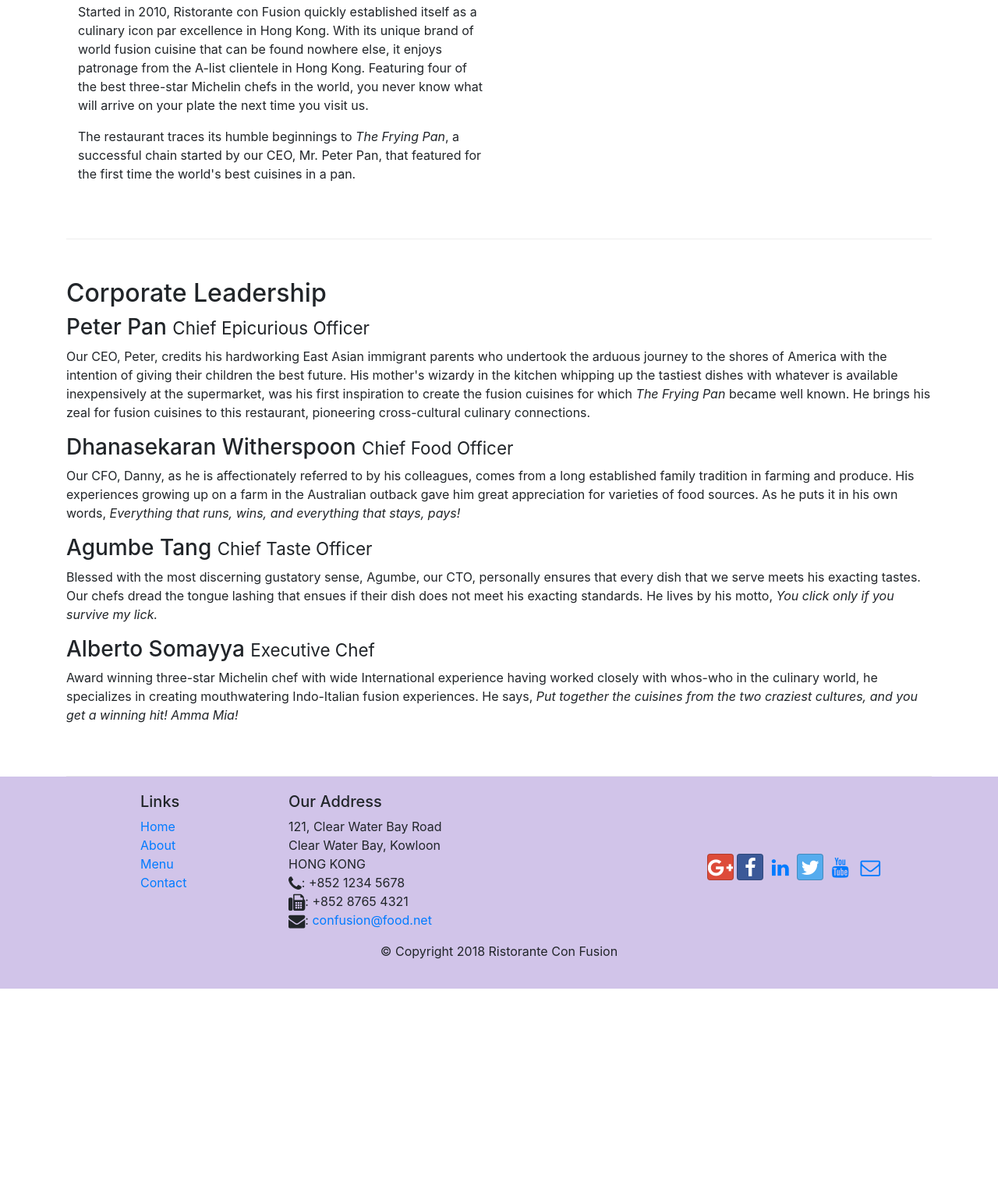
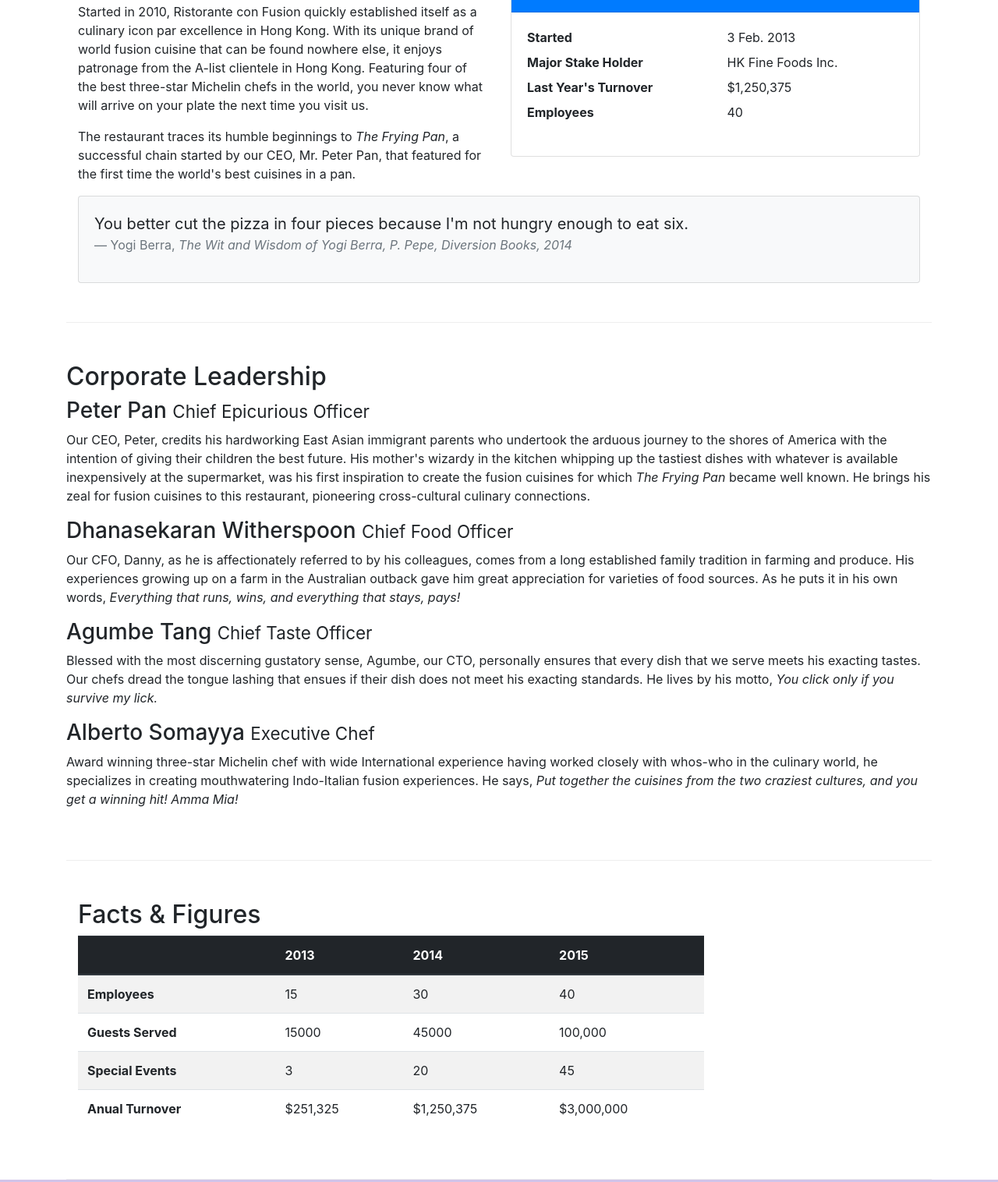
Before and after one commit to basavarajh99/Bootstrap4, a website: page aboutus.html in a window 1280 px wide. Shown: the part 558-2074 px from the top of the page at 78% size. Before the commit the page ends 1876 px from the top, so only its background shows below. Drawn offline with nearby package versions, Linux system fonts and the light colour scheme.

Commit message:
tables and cards

```diff
--- a/aboutus.html
+++ b/aboutus.html
@@ -61,13 +61,42 @@
             </div>
         </div>
 
-        <div class="row-content">
+        <div class=" row row-content">
             <div class="col-12 col-sm-6">
-        <h2>Our History</h2>
+                <h2>Our History</h2>
                 <p>Started in 2010, Ristorante con Fusion quickly established itself as a culinary icon par excellence in Hong Kong. With its unique brand of world fusion cuisine that can be found nowhere else, it enjoys patronage from the A-list clientele in Hong Kong.  Featuring four of the best three-star Michelin chefs in the world, you never know what will arrive on your plate the next time you visit us.</p>
                 <p>The restaurant traces its humble beginnings to <em>The Frying Pan</em>, a successful chain started by our CEO, Mr. Peter Pan, that featured for the first time the world's best cuisines in a pan.</p>
             </div>
-            <div>
+            <div class="col-sm">
+                <div class="card">
+                    <h3 class="card-header bg-primary text-white">Facts At a Glance</h3>
+                    <div class="card-body">
+                        <dl class="row">
+                            <dt class="col-6">Started</dt>
+                            <dd class="col-6">3 Feb. 2013</dd>
+                            <dt class="col-6">Major Stake Holder</dt>
+                            <dd class="col-6">HK Fine Foods Inc.</dd>
+                            <dt class="col-6">Last Year's Turnover</dt>
+                            <dd class="col-6">$1,250,375</dd>
+                            <dt class="col-6">Employees</dt>
+                            <dd class="col-6">40</dd>
+                        </dl>
+                    </div>
+                </div>
+            </div>
+            <div class="col-12">
+                <div class="card card-body bg-light">
+                    <blockquote class="blockquote">
+                        <p class="mb-0">You better cut the pizza in four pieces
+                            because I'm not hungry enough to eat six.
+                        </p>
+                        <footer class="blockquote-footer">Yogi Berra,
+                            <cite title="Source Title">The Wit and Wisdom of
+                                Yogi Berra, P. Pepe, Diversion Books, 2014
+                            </cite>
+                        </footer>
+                    </blockquote>
+                </div>
             </div>
         </div>
 
@@ -84,7 +113,49 @@
                 <p class="d-none d-sm-block">Award winning three-star Michelin chef with wide International experience having worked closely with whos-who in the culinary world, he specializes in creating mouthwatering Indo-Italian fusion experiences. He says, <em>Put together the cuisines from the two craziest cultures, and you get a winning hit! Amma Mia!</em></p>
             </div>
        </div>
-
+        <div class="row row-content">
+            <div class="col-12 col-sm-9">
+                <h2>Facts &amp; Figures</h2>
+                <div class="table-responsive">
+                    <table class="table table-striped">
+                        <thead class="thead-dark">
+                            <tr>
+                                <th>&nbsp;</th>
+                                <th>2013</th>
+                                <th>2014</th>
+                                <th>2015</th>
+                            </tr>
+                        </thead>
+                        <tbody>
+                            <tr>
+                                <th>Employees</th>
+                                <td>15</td>
+                                <td>30</td>
+                                <td>40</td>
+                            </tr>
+                            <tr>
+                                <th>Guests Served</th>
+                                <td>15000</td>
+                                <td>45000</td>
+                                <td>100,000</td>
+                            </tr>
+                            <tr>
+                                <th>Special Events</th>
+                                <td>3</td>
+                                <td>20</td>
+                                <td>45</td>
+                            </tr>
+                            <tr>
+                                <th>Anual Turnover</th>
+                                <td>$251,325</td>
+                                <td>$1,250,375</td>
+                                <td>$3,000,000</td>
+                            </tr>
+                        </tbody>
+                    </table>
+                </div>
+            </div>
+        </div>
     </div>
 
     <footer class="footer">
```
